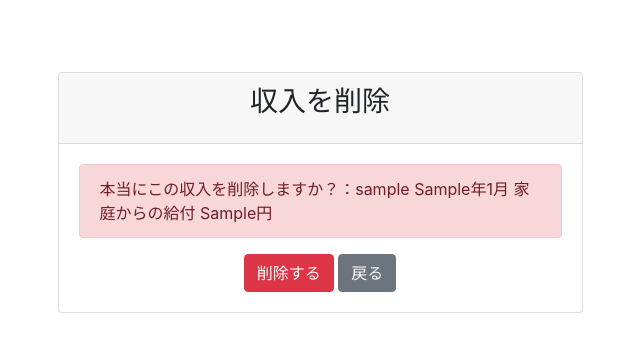
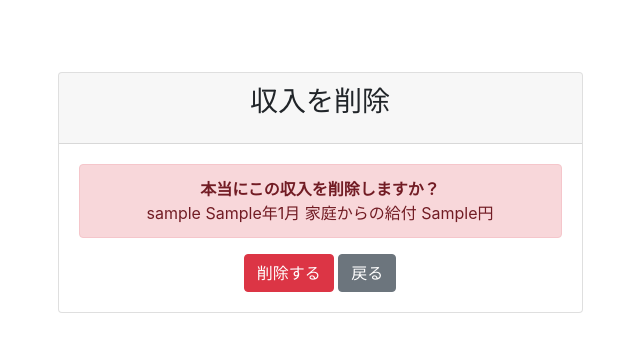
Before and after one commit to Franco-M-Enzian/ScholarManage, a Django app: page /finances/income/1/delete/ in a window 1280 px wide. Shown: the part 56-408 px from the top of the page, without its empty margins (320-960 px from the left). Run offline with Django 5.2, Linux system fonts and the light colour scheme; a user stored in the database is signed in; tables that the repository leaves empty hold one stand-in row (values such as "Sample post"); some libraries are stand-ins or nearby versions.

Commit message:
Emphasis and position adjustment of warning characters

```diff
--- a/templates/finances/expense_delete.html
+++ b/templates/finances/expense_delete.html
@@ -13,8 +13,9 @@
         <div class="card-body">
           <form method="post">
             {% csrf_token %}
-            <div class="alert alert-danger" role="alert">
-              本当にこの支出を削除しますか？：{{ object }}
+            <div class="alert alert-danger text-center" role="alert">
+              <strong>本当にこの収入を削除しますか？</strong>
+              <div>{{ object }}</div>
             </div>
             {{ form }}
             <div class="d-grid gap-2 text-center">
--- a/templates/finances/income_delete.html
+++ b/templates/finances/income_delete.html
@@ -13,8 +13,9 @@
         <div class="card-body">
           <form method="post">
             {% csrf_token %}
-            <div class="alert alert-danger" role="alert">
-              本当にこの収入を削除しますか？：{{ object }}
+            <div class="alert alert-danger text-center" role="alert">
+              <strong>本当にこの収入を削除しますか？</strong>
+              <div>{{ object }}</div>
             </div>
             {{ form }}
             <div class="d-grid gap-2 text-center">
```
